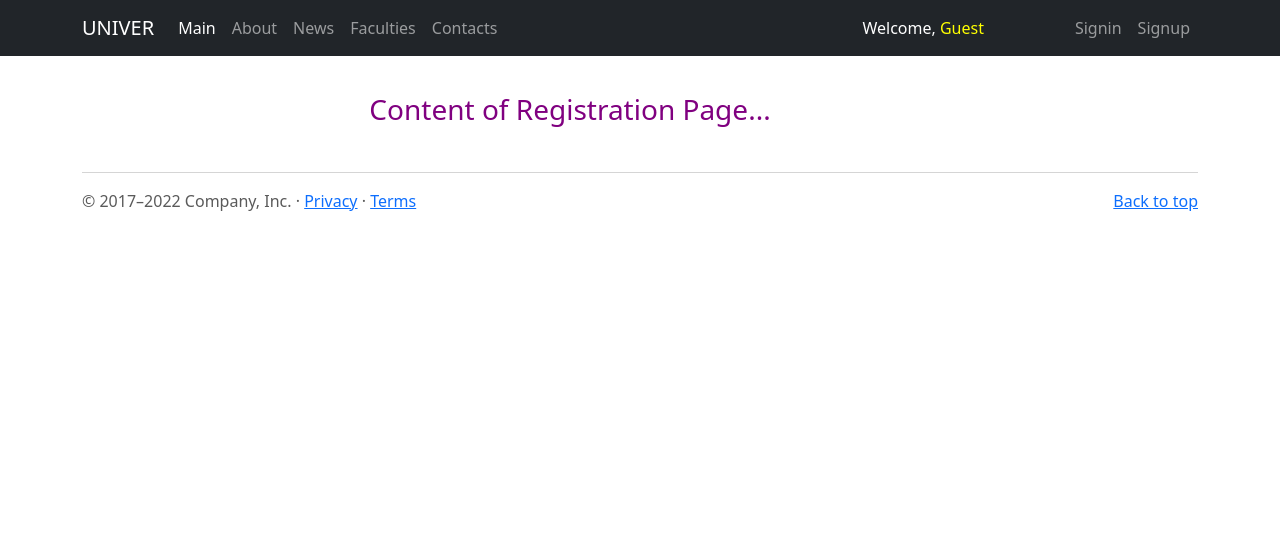
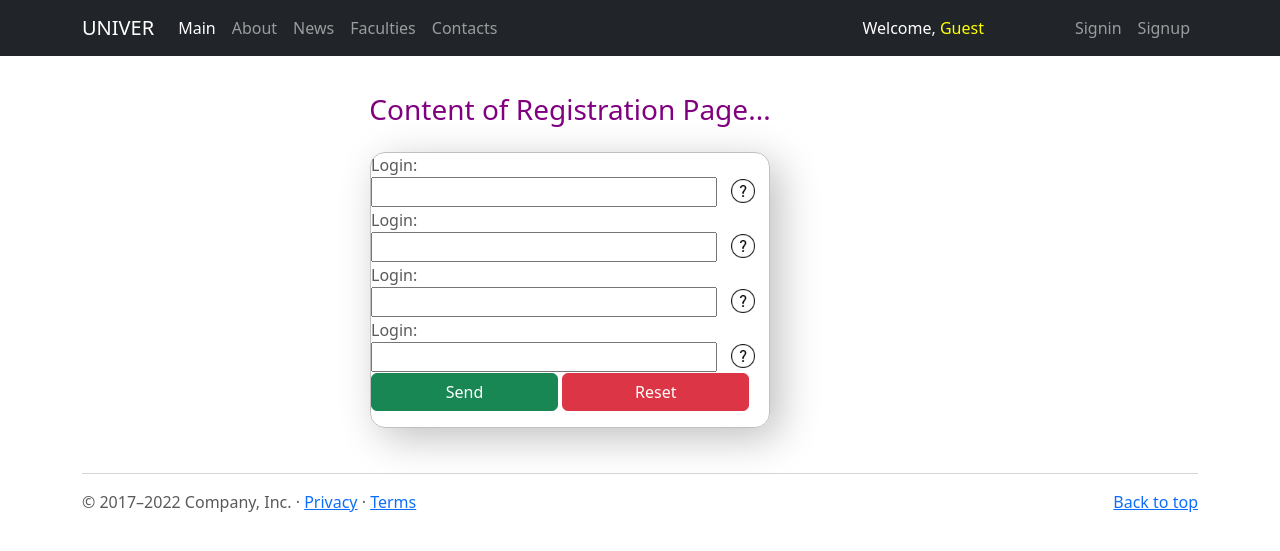
Before and after one commit to buniakin/univer, a Django app: page /account/reg in a window 1280 px wide. Shown: the top 551 px of the page. Run offline with Django 4.2, Linux system fonts and the light colour scheme; parts of the project's set-up code (start-up, migrations or seed data) failed here and were passed over.

Commit message:
Something added

```diff
--- a/account/views.py
+++ b/account/views.py
@@ -1,8 +1,14 @@
 from django.shortcuts import render
+from django.contrib.auth.models import User
+from django.contrib.auth import login, logout, authenticate
 
 
 def reg(request):
-    return render(request, 'account/reg.html')
+    if request.method == 'GET':
+        return render(request, 'account/reg.html')
+    elif request.method == 'POST':
+        # ...
+        return render(request, 'account/reg_res.html')
 
 
 def confirm(request):
--- a/templates/account/reg.html
+++ b/templates/account/reg.html
@@ -5,8 +5,65 @@
 {% block caption %}Registration{% endblock caption %}
 
 {% block content %}
+{% load static %}
     <div class="container"
         style="text-align: center; margin: 45px 0px">
         <h3 style="color: purple">Content of Registration Page...</h3>
+        <form id="form1" method="post" action="/account/reg" onsubmit="return true">
+            {% csrf_token %}
+            <div class="form-group">
+                Login: <br>
+                <input type="text" id="login" name="login" required>
+                <img id="login-ico" src="{% static 'img/question.png' %}" alt="..." class="icon">
+                <div id="login-err" class="error"></div>
+            </div>
+            <div class="form-group">
+                Login: <br>
+                <input type="password" id="pass1" name="pass1" required>
+                <img id="pass1-ico" src="{% static 'img/question.png' %}" alt="..." class="icon">
+                <div id="pass1-err" class="error"></div>
+            </div>
+            <div class="form-group">
+                Login: <br>
+                <input type="password" id="pass2" name="pass2" required>
+                <img id="pass2-ico" src="{% static 'img/question.png' %}" alt="..." class="icon">
+                <div id="pass2-err" class="error"></div>
+            </div>
+            <div class="form-group">
+                Login: <br>
+                <input type="email" id="email" name="email "required>
+                <img id="email-ico" src="{% static 'img/question.png' %}" alt="..." class="icon">
+                <div id="email-err" class="error"></div>
+            </div>
+            <p style="margin-top: 30px text-align: center">
+                <input id="submit" type="submit" value="Send" class="btn btn-success b1">
+                <input id="reset" type="reset" value="Reset" class="btn btn-danger b1">
+            </p>
+        </form>
     </div>
+    <style>
+        #form1 {
+        width: 400px;
+        border-radius: 15px;
+        border: 1px solid silver;
+        margin: 25px auto;
+        text-align: left;
+        box-shadow: 10px 10px 40px silver;
+        }
+        input {
+        width: 87%;
+        }
+        .b1 {
+        width: 47%;
+        }
+        .error {
+        color: red;
+        }
+        .icon {
+        width: 24px;
+        margin-left: 10px;
+        margin-bottom: 5px;
+        }
+
+    </style>
 {% endblock content %}
```
Also changed, not shown: static/img/question.png (added).
